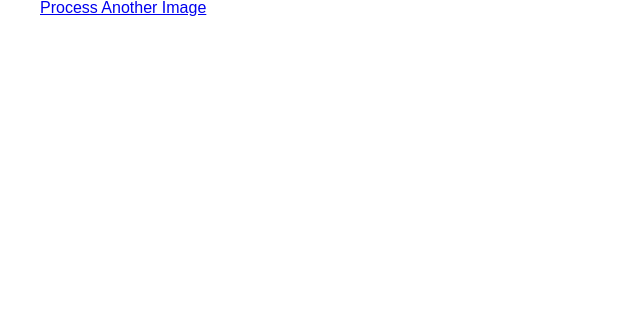
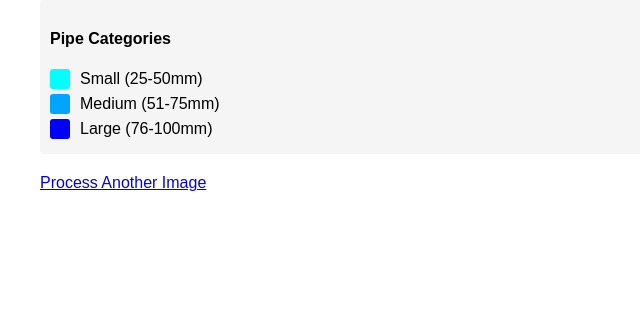
Before and after one commit to codeami/pipeinspect, a Flask app: template templates/result.html in a window 1280 px wide. Shown: the part 483-800 px from the top of the page, without its empty margins (0-640 px from the left). Run offline with Flask 3, Linux system fonts and the light colour scheme; the template is opened without the code that fills it: most values are stand-ins (such as "Sample title", 1, 10 or a date in 2020).

Commit message:
Agent query: Could you check if hovering over the pipes in the processed image shows tooltips with measurements?
Implement interactive measurement tooltip displaying pipe width, length, and category on hover over processed image.

Screenshot: https://storage.googleapis.com/screenshot-production-us-central1/626894c5-1d1b-48e9-a184-a506bbf94379/b95503a3-deee-402e-89dd-7ba7a0de65eb.jpg

```diff
--- a/app.py
+++ b/app.py
@@ -41,9 +41,27 @@ def process_image():
         results = processor.process_image(image)
         output_path = display_results(image, results)
 
+        # Prepare measurement data for tooltips
+        measurements = []
+        for pipe in results['pipe_measurements']:
+            # Calculate centroid for tooltip positioning
+            M = cv2.moments(pipe['contour'])
+            if M['m00'] != 0:
+                cx = int(M['m10'] / M['m00'])
+                cy = int(M['m01'] / M['m00'])
+
+                measurements.append({
+                    'width_mm': pipe['width_mm'],
+                    'length_m': pipe['length_m'],
+                    'category': pipe['category'],
+                    'shape_complexity': pipe['shape_complexity'],
+                    'center': {'x': cx, 'y': cy}
+                })
+
         return render_template('result.html',
                              image_path=output_path,
-                             input_path=input_path)
+                             input_path=input_path,
+                             measurements=measurements)
     except Exception as e:
         print(f"Error processing image: {str(e)}")
         return f'Error processing image: {str(e)}', 400
--- a/templates/result.html
+++ b/templates/result.html
@@ -13,12 +13,42 @@
         .image-box {
             flex: 1;
             margin: 0 10px;
+            position: relative;
         }
         .image-box img {
             max-width: 100%;
             height: auto;
         }
         .back-link { margin-top: 20px; }
+        .tooltip {
+            position: absolute;
+            background: rgba(0, 0, 0, 0.8);
+            color: white;
+            padding: 10px;
+            border-radius: 4px;
+            font-size: 14px;
+            pointer-events: none;
+            display: none;
+            z-index: 100;
+        }
+        /* Categories legend */
+        .legend {
+            margin-top: 20px;
+            padding: 10px;
+            background: #f5f5f5;
+            border-radius: 4px;
+        }
+        .legend-item {
+            display: flex;
+            align-items: center;
+            margin: 5px 0;
+        }
+        .legend-color {
+            width: 20px;
+            height: 20px;
+            margin-right: 10px;
+            border-radius: 3px;
+        }
     </style>
 </head>
 <body>
@@ -29,14 +59,88 @@
                 <h3>Original Image</h3>
                 <img src="/{{ input_path }}" alt="Original Image">
             </div>
-            <div class="image-box">
+            <div class="image-box" id="processed-image-container">
                 <h3>Processed Image with Measurements</h3>
-                <img src="/{{ image_path }}" alt="Processed Image">
+                <img src="/{{ image_path }}" alt="Processed Image" id="processed-image">
+                <div class="tooltip" id="measurement-tooltip"></div>
+            </div>
+        </div>
+        <div class="legend">
+            <h4>Pipe Categories</h4>
+            <div class="legend-item">
+                <div class="legend-color" style="background: rgb(0, 255, 255)"></div>
+                <span>Small (25-50mm)</span>
+            </div>
+            <div class="legend-item">
+                <div class="legend-color" style="background: rgb(0, 165, 255)"></div>
+                <span>Medium (51-75mm)</span>
+            </div>
+            <div class="legend-item">
+                <div class="legend-color" style="background: rgb(0, 0, 255)"></div>
+                <span>Large (76-100mm)</span>
             </div>
         </div>
         <div class="back-link">
             <a href="/">Process Another Image</a>
         </div>
     </div>
+
+    <script>
+        // Pipe measurement data passed from Flask
+        const pipeMeasurements = {{ measurements|tojson|safe }};
+
+        const tooltip = document.getElementById('measurement-tooltip');
+        const container = document.getElementById('processed-image-container');
+        const image = document.getElementById('processed-image');
+
+        // Show tooltip on mousemove
+        container.addEventListener('mousemove', (e) => {
+            const rect = image.getBoundingClientRect();
+            const x = e.clientX - rect.left;
+            const y = e.clientY - rect.top;
+
+            // Scale coordinates to match original image dimensions
+            const scaleX = image.naturalWidth / image.width;
+            const scaleY = image.naturalHeight / image.height;
+            const imgX = x * scaleX;
+            const imgY = y * scaleY;
+
+            // Find pipe measurement for current position
+            const measurement = findNearestPipe(imgX, imgY, pipeMeasurements);
+
+            if (measurement) {
+                tooltip.style.display = 'block';
+                tooltip.style.left = `${e.clientX - rect.left + 10}px`;
+                tooltip.style.top = `${e.clientY - rect.top - 10}px`;
+                tooltip.innerHTML = `
+                    Width: ${measurement.width_mm}mm<br>
+                    Length: ${measurement.length_m}m<br>
+                    Category: ${measurement.category}<br>
+                    Shape Complexity: ${measurement.shape_complexity}
+                `;
+            } else {
+                tooltip.style.display = 'none';
+            }
+        });
+
+        // Hide tooltip when mouse leaves the image
+        container.addEventListener('mouseleave', () => {
+            tooltip.style.display = 'none';
+        });
+
+        // Helper function to find the nearest pipe to the cursor
+        function findNearestPipe(x, y, measurements) {
+            for (const measurement of measurements) {
+                const center = measurement.center;
+                const distance = Math.sqrt(
+                    Math.pow(x - center.x, 2) + Math.pow(y - center.y, 2)
+                );
+                if (distance < 50) { // 50px threshold for hover detection
+                    return measurement;
+                }
+            }
+            return null;
+        }
+    </script>
 </body>
 </html>
```
Also changed, not shown: static/input.jpg.
